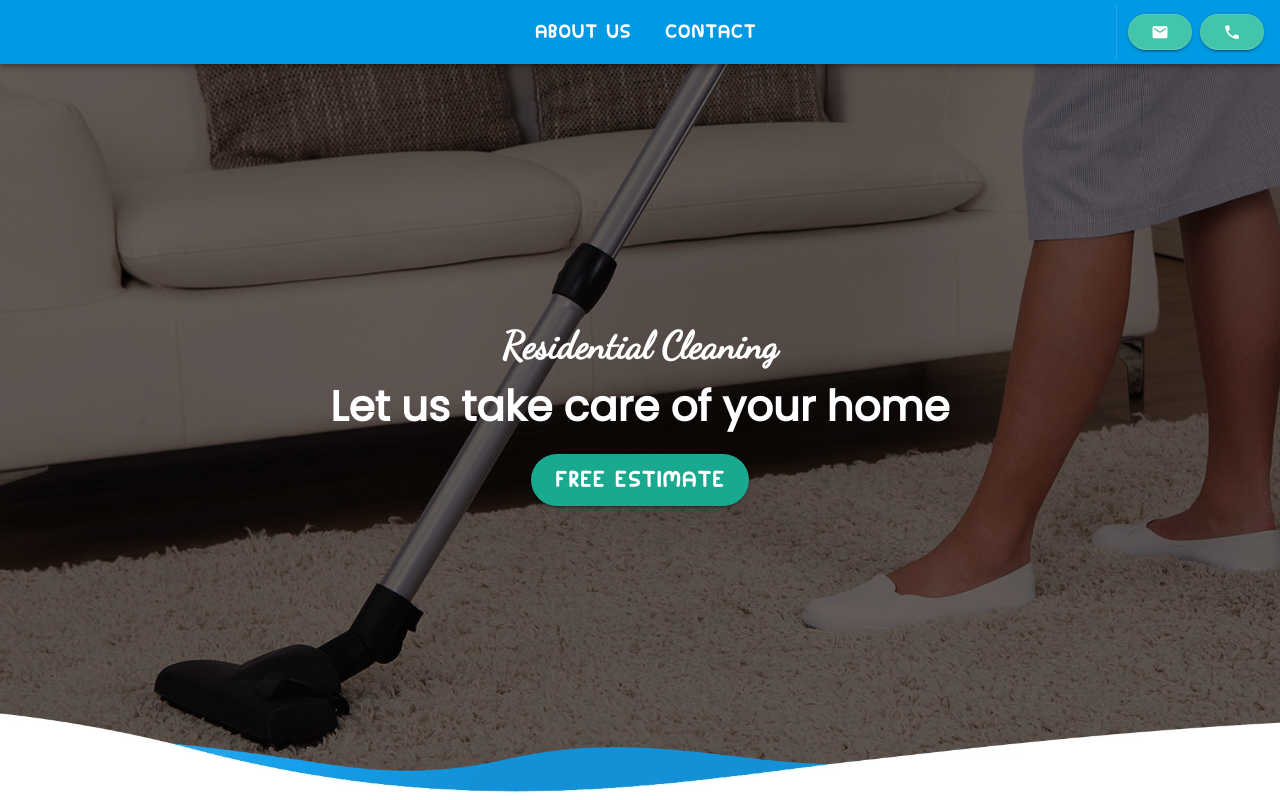
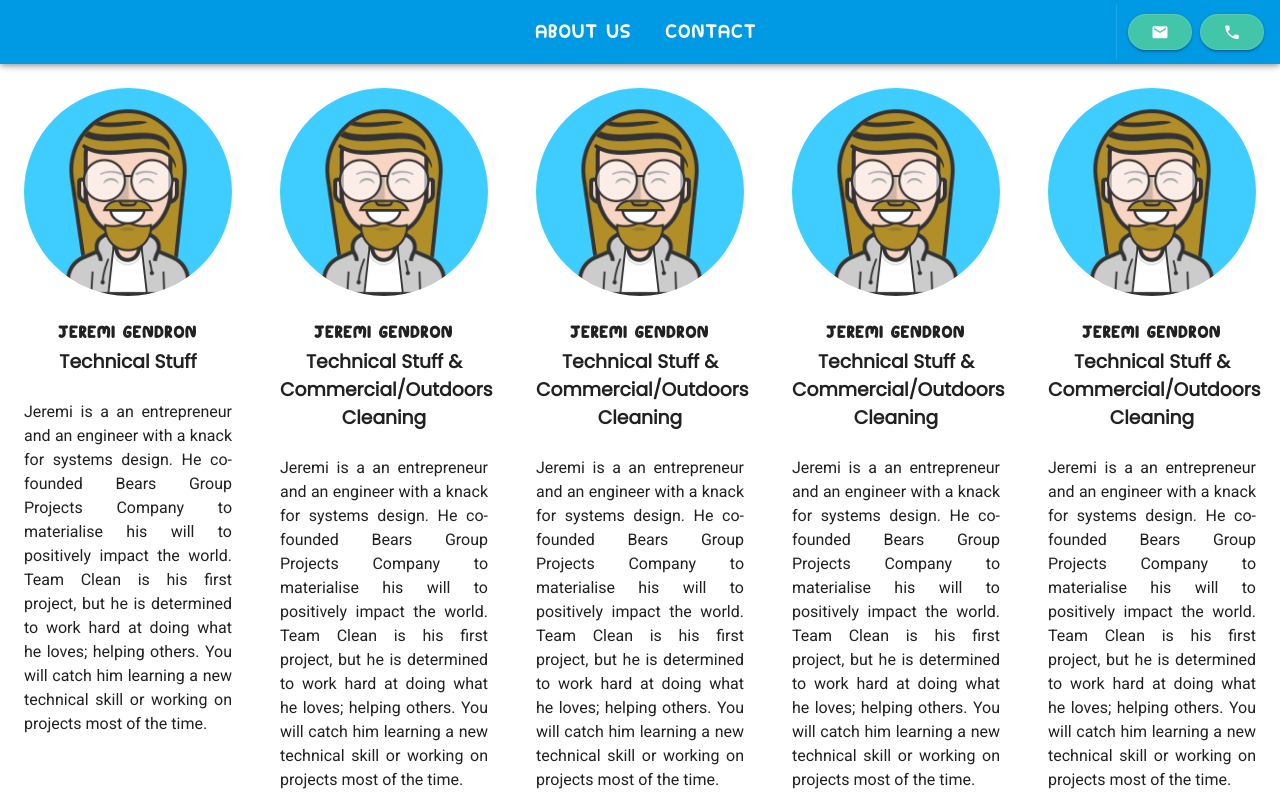
Before and after one commit to tpscrpt/team_clean, a Vue app: page / in a window 1280 px wide. Shown: the top 800 px of the page. Built offline with nearby package versions, Linux system fonts and the light colour scheme.

Commit message:
team: meet the team basic flex layout for team members Up next is coloring (if deemed necessary) and other formatting considerations for the module

```diff
--- a/src/App.vue
+++ b/src/App.vue
@@ -3,8 +3,9 @@
     <AppBar />
 
     <v-content>
-      <Carousel v-if="true"/>
-      <Why v-if="true"/>
+      <Carousel v-if="false"/>
+      <Why v-if="false"/>
+      <Meet v-if="true"/>
       <AboutUs v-if="false"/>
       <Contact v-if="false"/>
       <Footer v-if="false"/>
@@ -17,6 +18,7 @@
 import Carousel from './components/Carousel/Carousel'
 //import AboutUs from './components/AboutUs/AboutUs'
 import Why from './components/Why/Why'
+import Meet from './components/Meet/Meet'
 import Contact from './components/Contact/Contact'
 import Footer from './components/Footer/Footer'
 
@@ -28,6 +30,7 @@
     Carousel,
 //    AboutUs,
     Why,
+    Meet,
     Contact,
     Footer,
   },
--- /dev/null
+++ b/src/components/Meet/Meet.vue
@@ -0,0 +1,40 @@
+<template>
+  <div class="meet_container flex-column align-center justify-center">
+    <div class="meet_title_container">
+      <h2 class="meet_title"></h2>
+    </div>
+
+    <div class="meet_members_container d-flex flex-wrap align-start justify-center"
+      :style="{
+        width: '100%'
+      }"
+    >
+      <Member v-for="(member, index) in members" :key="index" :member="member"/>
+    </div>
+  </div>
+</template>
+
+<script>
+import {s} from '../../mixins'
+import Member from './Member'
+import members from './members'
+
+export default {
+  name: 'Meet',
+  mixins: [s],
+  components: {
+    Member
+  },
+  data: () => ({
+    members
+  }),
+  computed: {},
+  methods: {},
+}
+</script>
+
+<style>
+.meet_container {
+  width: 100%;
+}
+</style>
--- /dev/null
+++ b/src/components/Meet/Member.vue
@@ -0,0 +1,60 @@
+<template>
+  <div class="member_container flex-column align-center justify-start"
+    :style="{
+      width: sn(90, 40, 20, 20, 20, 'vw'),
+      padding: s(12, 4),
+      marginBottom: s(10, 0),
+    }"
+  >
+    <div class="member_img_container d-flex align-center justify-center"
+      :style="{
+      }"
+    >
+      <img class="member_img" :src="member.img"
+        :style="{
+          maxWidth: '100%'
+        }"
+      />
+    </div>
+    <br>
+    <div class="member_name_container text-center">
+      <h3 class="member_name">{{member.name}}</h3>
+    </div>
+    <div class="member_title_container text-center">
+      <h3 class="member_title">{{member.title}}</h3>
+    </div>
+    <br>
+    <div class="member_excerpt_container">
+      <p class="member_excerpt">{{member.excerpt}}</p>
+    </div>
+  </div>
+</template>
+
+<script>
+import {s} from '../../mixins'
+
+export default {
+  name: 'Member',
+  mixins: [s],
+  props: ['member'],
+  components: {},
+  data: () => ({}),
+  computed: {},
+}
+</script>
+
+<style>
+.member_name {
+  font-family: 'Babylove';
+  letter-spacing: 2px
+}
+.member_title {
+  font-family: 'Poppins', sans-serif;
+}
+.member_excerpt {
+  text-align: justify
+}
+.member_img {
+  border-radius: 50%
+}
+</style>
--- /dev/null
+++ b/src/components/Meet/members.js
@@ -0,0 +1,38 @@
+export default [
+  {
+    title: 'Technical Stuff',
+    excerpt: "Jeremi is a an entrepreneur and an engineer with a knack for systems design. He co-founded Bears Group Projects Company to materialise his will to positively impact the world. Team Clean is his first project, but he is determined to work hard at doing what he loves; helping others. You will catch him learning a new technical skill or working on projects most of the time.",
+    img: require('../../assets/members/jeremigendron.png'),
+    name: 'Jeremi Gendron'
+  },
+  {
+    title: 'Technical Stuff & Commercial/Outdoors Cleaning',
+    excerpt: "Jeremi is a an entrepreneur and an engineer with a knack for systems design. He co-founded Bears Group Projects Company to materialise his will to positively impact the world. Team Clean is his first project, but he is determined to work hard at doing what he loves; helping others. You will catch him learning a new technical skill or working on projects most of the time.",
+    img: require('../../assets/members/jeremigendron.png'),
+    name: 'Jeremi Gendron'
+  },
+  {
+    title: 'Technical Stuff & Commercial/Outdoors Cleaning',
+    excerpt: "Jeremi is a an entrepreneur and an engineer with a knack for systems design. He co-founded Bears Group Projects Company to materialise his will to positively impact the world. Team Clean is his first project, but he is determined to work hard at doing what he loves; helping others. You will catch him learning a new technical skill or working on projects most of the time.",
+    img: require('../../assets/members/jeremigendron.png'),
+    name: 'Jeremi Gendron'
+  },
+  {
+    title: 'Technical Stuff & Commercial/Outdoors Cleaning',
+    excerpt: "Jeremi is a an entrepreneur and an engineer with a knack for systems design. He co-founded Bears Group Projects Company to materialise his will to positively impact the world. Team Clean is his first project, but he is determined to work hard at doing what he loves; helping others. You will catch him learning a new technical skill or working on projects most of the time.",
+    img: require('../../assets/members/jeremigendron.png'),
+    name: 'Jeremi Gendron'
+  },
+  {
+    title: 'Technical Stuff & Commercial/Outdoors Cleaning',
+    excerpt: "Jeremi is a an entrepreneur and an engineer with a knack for systems design. He co-founded Bears Group Projects Company to materialise his will to positively impact the world. Team Clean is his first project, but he is determined to work hard at doing what he loves; helping others. You will catch him learning a new technical skill or working on projects most of the time.",
+    img: require('../../assets/members/jeremigendron.png'),
+    name: 'Jeremi Gendron'
+  },
+  {
+    title: 'Technical Stuff & Commercial/Outdoors Cleaning',
+    excerpt: "Jeremi is a an entrepreneur and an engineer with a knack for systems design. He co-founded Bears Group Projects Company to materialise his will to positively impact the world. Team Clean is his first project, but he is determined to work hard at doing what he loves; helping others. You will catch him learning a new technical skill or working on projects most of the time.",
+    img: require('../../assets/members/jeremigendron.png'),
+    name: 'Jeremi Gendron'
+  }
+]
```
Also changed, not shown: src/assets/members/jeremigendron.png (added).
